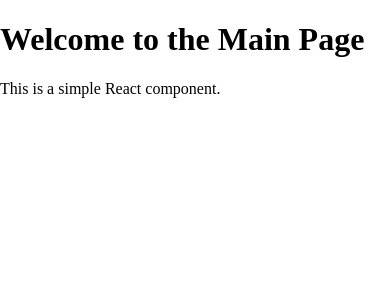
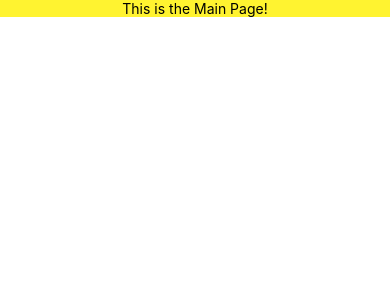
Before and after one commit to Sssstoic/Minesweeper, a React Native app in the folder Minesweeper/: screen / in a window 390 px wide. Shown: the top 300 px of the page. Built offline with nearby package versions, Linux system fonts and the light colour scheme.

Commit message:
Update mainpage.js

```diff
--- a/Minesweeper/components/mainpage.js
+++ b/Minesweeper/components/mainpage.js
@@ -1,12 +1,21 @@
 import React from 'react';
+import { View, Text, StyleSheet } from 'react-native';
 
 const MainPage = () => {
-    return (
-        <div>
-            <h1>Welcome to the Main Page</h1>
-            <p>This is a simple React component.</p>
-        </div>
-    );
+  return (
+    <View style={styles.container}>
+      <Text>This is the Main Page!</Text>
+    </View>
+  );
 };
 
+const styles = StyleSheet.create({
+  container: {
+    flex: 1,
+    backgroundColor: '#fff330',
+    alignItems: 'center',
+    justifyContent: 'center',
+  },
+});
+
 export default MainPage;
```
